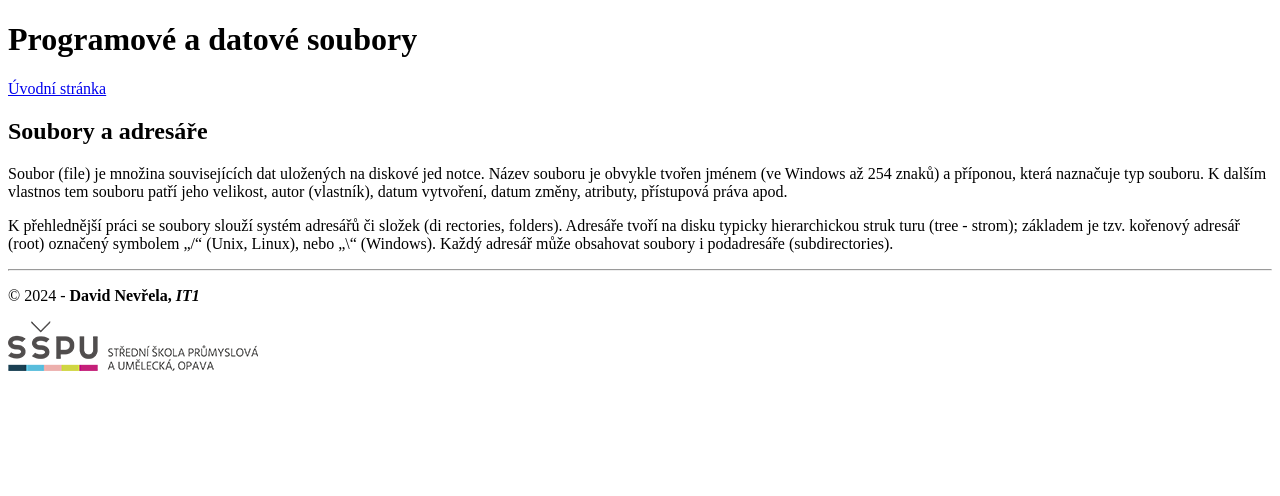
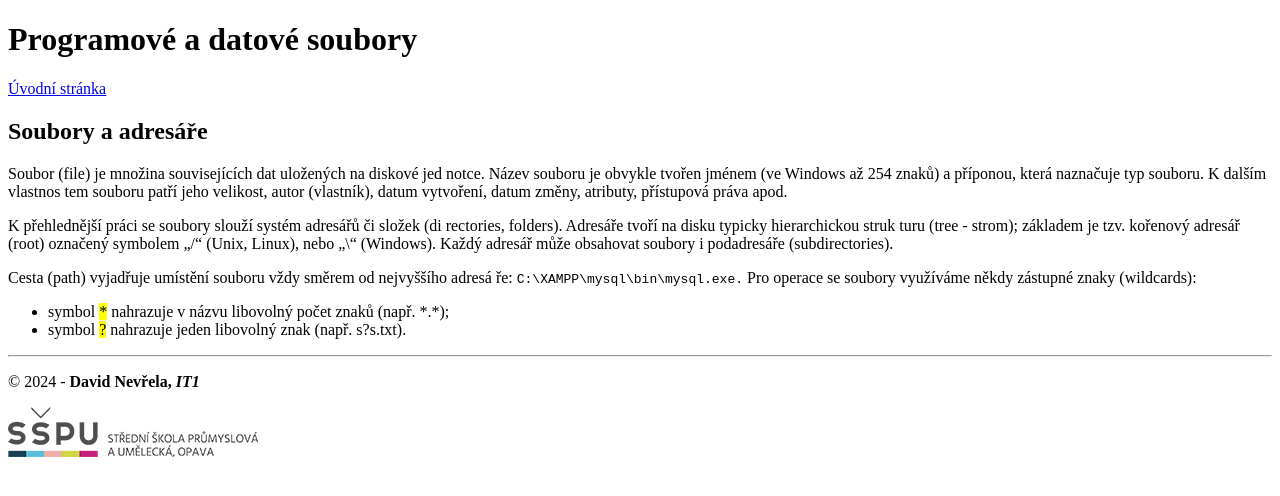
Before and after one commit to nevreladavid/programy-a-data, a plain HTML site: page a/index.html in a window 1280 px wide. Drawn offline with Linux system fonts and the light colour scheme.

Commit message:
Add files via upload

```diff
--- a/a/index.html
+++ b/a/index.html
@@ -14,21 +14,32 @@
     </header>
     <main>
         <h2>Soubory a adresáře</h2>
-        <p>Soubor (file) je množina souvisejících dat uložených na diskové jed
-        notce. Název souboru je obvykle tvořen jménem (ve Windows až 254
-        znaků) a příponou, která naznačuje typ souboru. K dalším vlastnos
-        tem souboru patří jeho velikost, autor (vlastník), datum vytvoření, datum změny, atributy, přístupová práva apod.</p>
+        <p> Soubor (file) je množina souvisejících dat uložených na diskové jed
+            notce. Název souboru je obvykle tvořen jménem (ve Windows až 254
+            znaků) a příponou, která naznačuje typ souboru. K dalším vlastnos
+            tem souboru patří jeho velikost, autor (vlastník), datum vytvoření, datum změny, atributy, přístupová práva
+            apod.</p>
+
         K přehlednější práci se soubory slouží systém adresářů či složek (di
         rectories, folders). Adresáře tvoří na disku typicky hierarchickou struk
         turu (tree - strom); základem je tzv. kořenový adresář (root) označený
         symbolem „/“ (Unix, Linux), nebo „\“ (Windows). Každý adresář může
         obsahovat soubory i podadresáře (subdirectories).</p>
+
+        <p> Cesta (path) vyjadřuje umístění souboru vždy směrem od nejvyššího adresá
+            ře: <code>C:\XAMPP\mysql\bin\mysql.exe.</code> Pro operace se soubory využíváme někdy
+            zástupné znaky (wildcards):</p>
+        <ul>
+            <li>symbol <mark>*</mark> nahrazuje v názvu libovolný počet znaků (např. *.*);</li>
+            <li>symbol <mark>?</mark> nahrazuje jeden libovolný znak (např. s?s.txt).</li>
+        </ul>
     </main>
     <footer>
         <hr>
         <p>&copy; 2024 - <b>David Nevřela,</b> <b><i>IT1</i></b></p>
-        <p><a href="https://www.sspu-opava.cz" target="_blank"><img src="../img/skola-logo.png" alt="Školní logo"></a></p>
-    </body>
+        <p><a href="https://www.sspu-opava.cz" target="_blank"><img src="../img/skola-logo.png" alt="Školní logo"></a>
+        </p>
+</body>
 </footer>
 
 </html>
```
